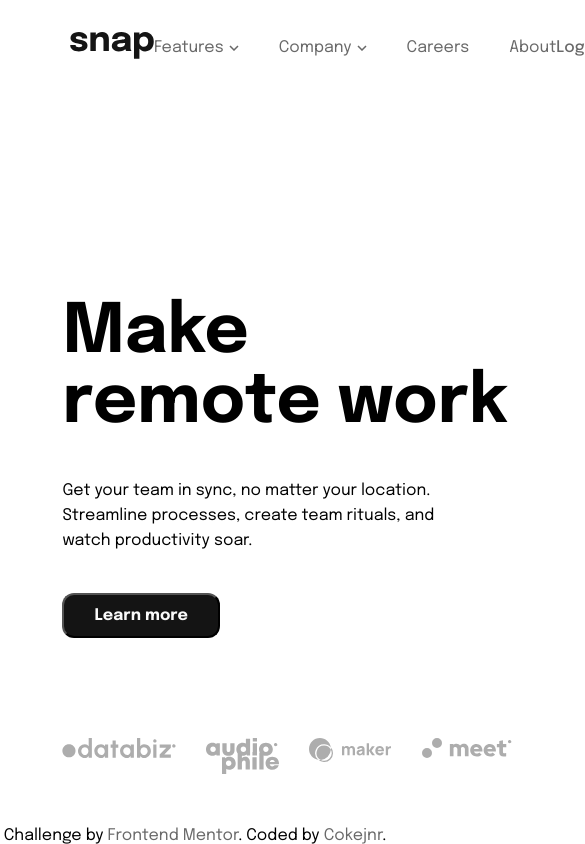
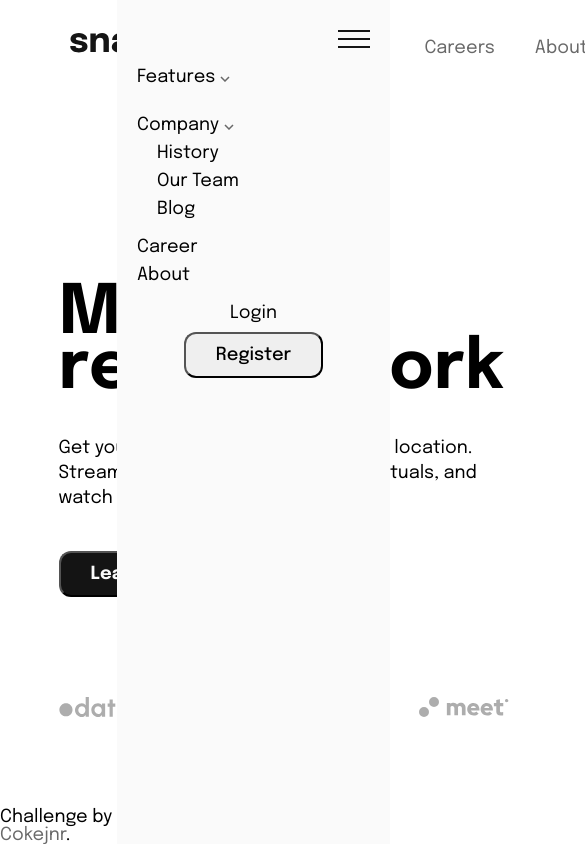
Before and after one commit to Cokejnr7/Snap, a plain HTML site: page index.html in a window 390 px wide. Shown: the top 844 px of the page, 585 px wide, since content can reach past the window. Drawn offline with Linux system fonts and the light colour scheme.

Commit message:
working on mobile navbar

```diff
--- a/index.css
+++ b/index.css
@@ -1,133 +1,176 @@
 @import url('https://fonts.googleapis.com/css2?family=Epilogue:ital,wght@0,100;0,200;0,300;0,400;0,500;0,600;0,700;0,800;0,900;1,100;1,200;1,300;1,400;1,500;1,600;1,700;1,800;1,900&display=swap');
 
-*,*::before,*::after{
+*,
+*::before,
+*::after {
     padding: 0;
     margin: 0;
     box-sizing: border-box;
 }
 
-:root{
+:root {
     --almost-white: hsl(0, 0%, 98%);
     --medium-gray: hsl(0, 0%, 41%);
     --almost-black: hsl(0, 0%, 8%);
-    --dropdown-shadow: hsl(0, 0%, 8%,0.15);
+    --dropdown-shadow: hsl(0, 0%, 8%, 0.15);
 }
 
-html{
+html {
+    width: 100%;
+    height: 100%;
+    font-size: 18px;
+}
+
+body {
+    font-family: 'Epilogue', sans-serif;
+    position: relative;
     width: 100%;
     height: 100%;
 }
 
-body{
-    font-family: 'Epilogue', sans-serif;
-}
-
-a{
+a {
     text-decoration: none;
     color: var(--medium-gray);
 }
 
-button{
+button {
     padding: 12px 30px;
     border-radius: 12px;
     cursor: pointer;
-    font-family: 'Epilogue',sans-serif;
+    font-family: 'Epilogue', sans-serif;
     font-weight: 500;
-    font-size: 16px;
+    font-size: 1rem;
 }
 
-path{
+path {
     transform-origin: 50% 50%;
 }
 
 
 /* nav bar style */
 
-nav{
+.mobile-nav{
+    z-index: 1;
+    position: absolute;
+    top: 0;
+    right: 0;
+    width: 70%;
+    height: 100%;
+    background-color: var(--almost-white);
+    padding: 30px 20px;
+    display: flex;
+    flex-direction: column;
+    gap: 20px;
+}
+
+.mobile-nav>div{
+    display: flex;
+    justify-content: end;
+}
+
+.mobile-action{
+   align-items: center;
+}
+
+.mobile-nav ul{
+    display: flex;
+    flex-direction: column;
+    gap: 10px;
+}
+
+.mobile-nested ul{
+    padding: 10px 20px;
+}
+
+nav {
     display: flex;
     align-items: center;
     width: 100%;
-    padding:  25px 70px;
+    padding: 25px 70px;
+    position: relative;
 }
 
-nav li{
+li {
     list-style-type: none;
 }
 
-.nav-links{
+.nav-links {
     display: flex;
     align-items: center;
     gap: 40px;
     flex: 6;
 }
 
-.nav-link>li{
+.nav-link>li {
     display: flex;
     align-items: center;
     gap: 6px;
     font-weight: 500;
 }
 
-.nav-link,.login{
+.nav-link,
+.login {
     display: flex;
     align-items: center;
 }
 
-.nested{
+.nested {
     position: relative;
 }
 
 
 .nav-link:hover,
 .action a:hover,
-.nested:hover span{
+.nested:hover .drop>span {
     cursor: pointer;
     color: var(--almost-black);
 }
 
-.nested:hover .fill,.drop-down:hover .fill{
+.nested:hover .fill,
+.drop-down:hover .fill {
     stroke: var(--almost-black);
     transform: rotateX(180deg);
 }
 
 
-.nested:hover .drop-down{
+.nested:hover .drop-down {
     display: flex;
     /* transform: ; */
 }
 
 
-.logo{
+.logo {
     flex: 1;
 
 }
 
-.action{
+.action {
     display: flex;
     align-items: center;
     flex: 1;
     gap: 40px;
     font-weight: 500;
 }
-.action li:hover{
+
+.action li:hover {
     color: var(--almost-black);
 }
 
 
-nav button{
+nav button {
     background-color: var(--almost-white);
     border: 2px solid var(--medium-gray);
     color: var(--medium-gray);
 
 }
 
-nav button:hover{
+nav button:hover {
     border: 2px solid var(--almost-black);
     color: var(--almost-black);
 }
 
 
-.drop-down{
+.drop-down {
     position: absolute;
     flex-direction: column;
     gap: 15px;
@@ -138,28 +181,32 @@ nav button:hover{
     display: none;
 }
 
-.drop-down li{
-    min-width: 75px
+
+.more li {
+    /* border: 2px solid red; */
+    min-width: 82px;
 }
 
-.features{
+.features {
     left: -70%;
 }
 
-.more,.features{
-    top: 18px;
+.more,
+.features {
+    top: 23px;
 }
 
 
-.features a{
+.features a {
     display: flex;
     gap: 12px;
 }
 
-.nested span{
+.nested span {
     color: var(--medium-gray);
 }
-.nested div{
+
+.nested div {
     display: flex;
     align-items: center;
     gap: 5px;
@@ -173,66 +220,69 @@ nav button:hover{
 
 /* main styling */
 
-main{
-    padding: 0 16% ;
-    padding-right: 10%;
+main {
+    padding: 0 15%;
     display: flex;
     width: 100%;
     justify-content: space-between;
+    /* justify-content: center; */
+    /* gap: 50px; */
     /* gap: 70px; */
 }
 
-main h1{
+main h1 {
     font-size: 68px;
     font-weight: bolder;
+    line-height: .8em;
 }
 
-main img{
+main img {
     /* height: auto; */
-    height: 80vh;
+    height: 75vh;
     width: 100%;
 
     /* min-width: 400px; */
-    object-fit: cover;
+    /* object-fit: cover; */
 }
 
-main button{
+main button {
     background-color: var(--almost-black);
     color: var(--almost-white);
     font-weight: 700;
 }
 
-main button:hover{
+main button:hover {
     border: 2px solid var(--almost-black);
     color: var(--almost-black);
     background-color: var(--almost-white);
 
 }
 
-section.details{
+section.details {
     display: flex;
     flex-direction: column;
     justify-content: end;
     gap: 100px;
 }
-.sponsors{
+
+.sponsors {
     display: flex;
     gap: 30px;
 }
 
-.promotion{
+.promotion {
     display: flex;
     flex-direction: column;
     gap: 40px;
 }
 
-p{
-    max-width: 400px;
+p {
+    max-width: 450px;
     line-height: 25px;
 }
 
 /* end of main styling */
-footer{
+footer {
     margin-top: 30px;
     width: 100%;
     display: flex;
@@ -240,3 +290,25 @@ footer{
     position: fixed;
     bottom: 0;
 }
+
+
+
+/* media queries */
+
+
+
+/* @media screen and (min-width:375px) {
+    main{
+        padding: 0;
+        flex-direction: column-reverse;
+
+    }
+    .details{
+        align-items: center;
+        text-align: center;
+    }
+    main h1{
+        max-width: 100%;
+    }
+
+} */
--- a/index.html
+++ b/index.html
@@ -13,7 +13,39 @@
 </head>
 
 <body>
+  <div class="mobile-nav">
+    <div>
+      <svg width="32" height="18" xmlns="http://www.w3.org/2000/svg"><g fill="#151515" fill-rule="evenodd"><path d="M0 0h32v2H0zM0 8h32v2H0zM0 16h32v2H0z"/></g></svg>
+    </div>
+    <ul>
+      <li class="mobile-nested">Features <svg width="10" height="6" xmlns="http://www.w3.org/2000/svg">
+        <path stroke="#686868" stroke-width="1.5" fill="none" d="m1 1 4 4 4-4"/>
+        </svg>
+        <ul>
+          <li></li>
+        </ul>
+      </li>
+      <li class="mobile-nested" >Company <svg width="10" height="6" xmlns="http://www.w3.org/2000/svg">
+        <path stroke="#686868" stroke-width="1.5" fill="none" d="m1 1 4 4 4-4"/>
+        </svg>
+        <ul>
+          <li>History</li>
+          <li>Our Team</li>
+          <li>Blog</li>
+        </ul>
+      </li>
+      <li class="">Career</li>
+      <li class="">About</li>
+    </ul>
+
+    <ul class="mobile-action">
+      <li>Login</li>
+      <li><button>Register</button></li>
+    </ul>
+
+  </div>
   <nav>
+
     <div class="logo">
       <img src="images/logo.svg" alt="logo">
     </div>
@@ -137,7 +169,7 @@
   <main>
     <section class="details">
       <div class="promotion">
-        <h1>Make <br> remote work</h1>
+        <h1>Make <br>remote work</h1>
         <p> Get your team in sync, no matter your location. Streamline processes,
           create team rituals, and watch productivity soar.</p>
         <span><button>Learn more</button></span>
@@ -165,9 +197,10 @@
         </svg>
       </div>
     </section>
-    <section class="hero-section">
-      <img src="images/image-hero-desktop.png" alt="hero image">
-    </section>
+    <picture class="hero-section">
+      <source srcset="images/image-hero-mobile.png" media="(max-width: 480px)">
+      <img srcset="images/image-hero-desktop.png" alt="hero image">
+    </picture>
   </main>
 
 
```
